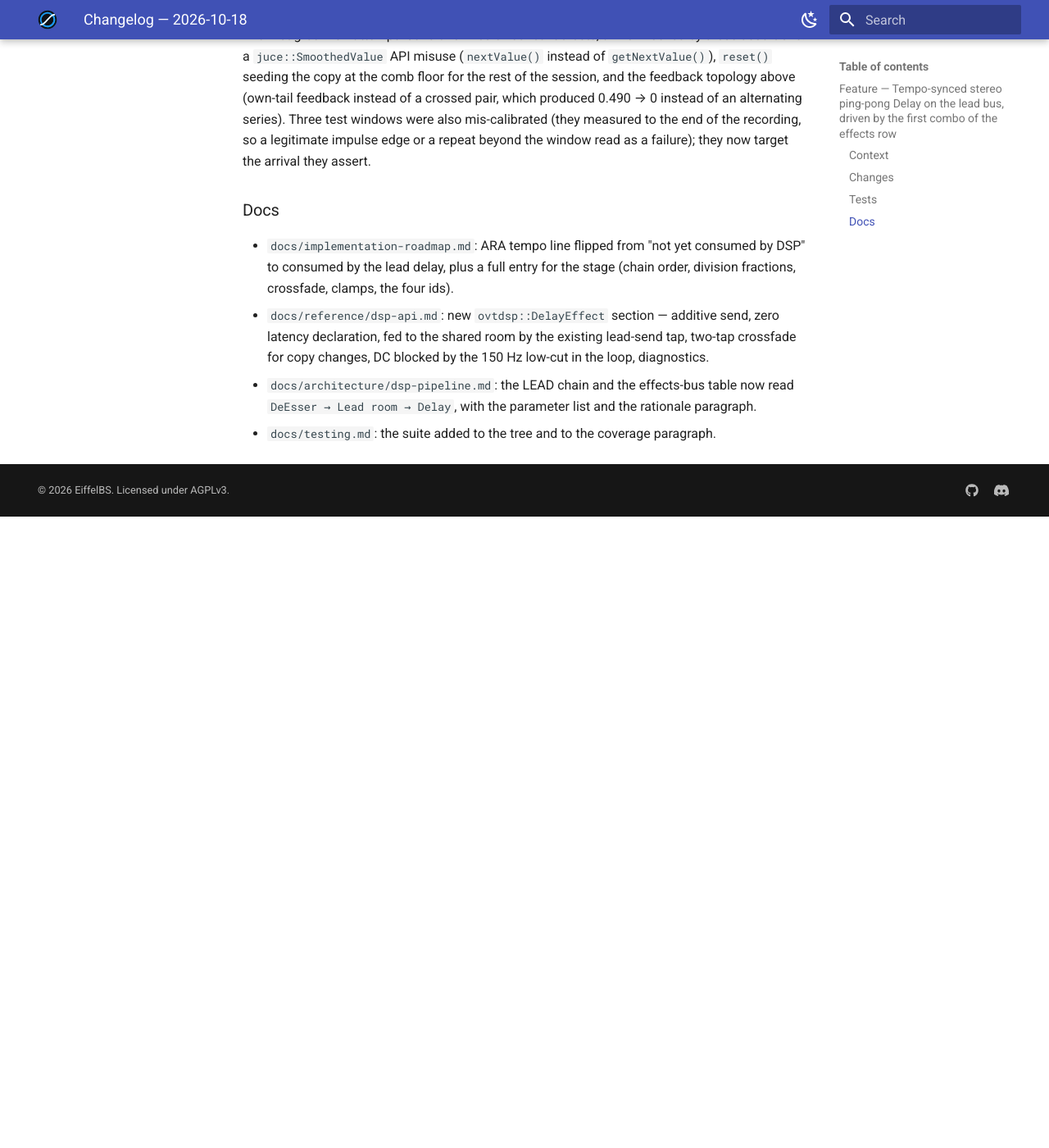
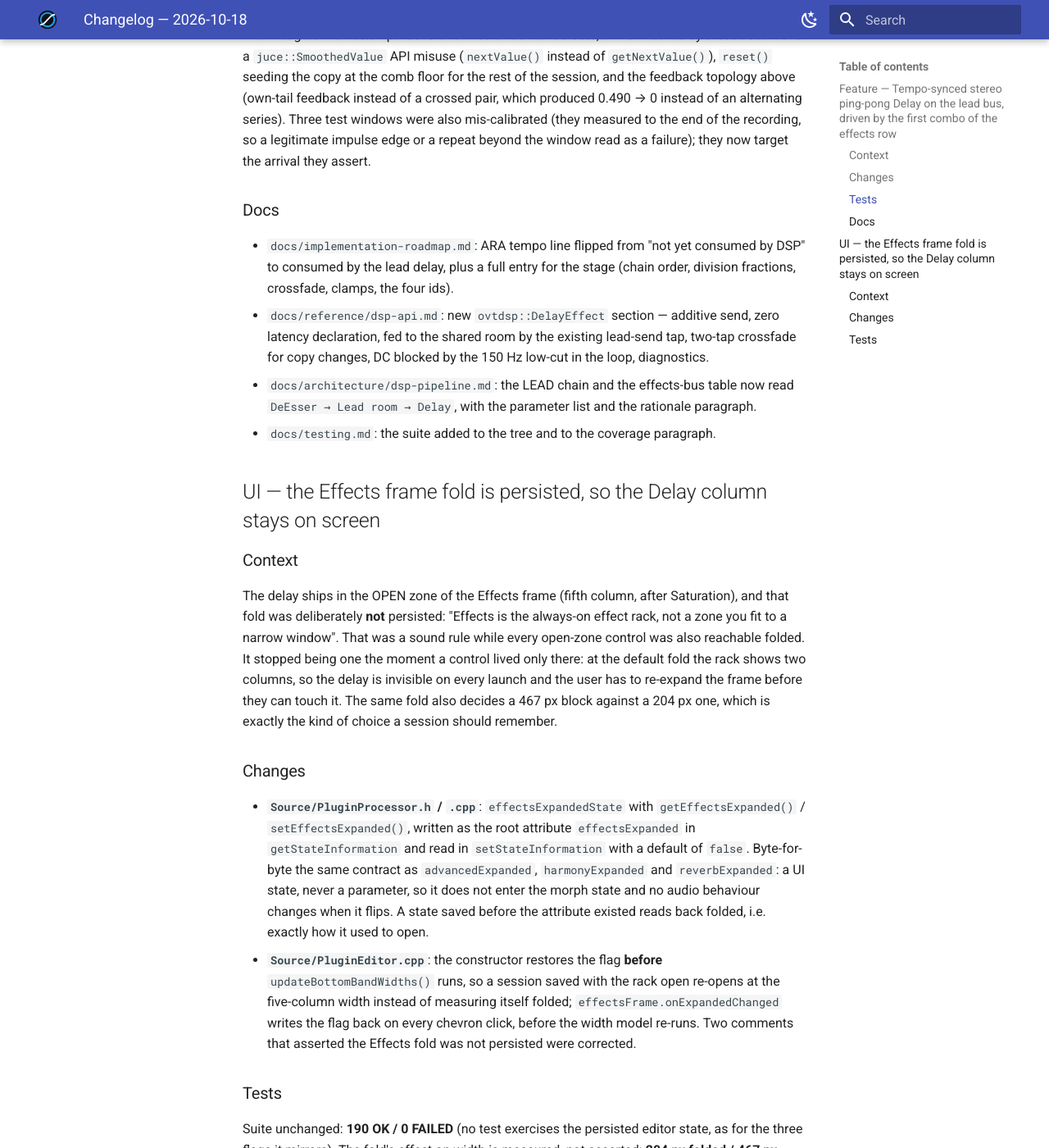
Before and after one commit to EiffelBS/OpenVoxTuner, an MkDocs documentation site: the page built from docs/changelog/changelog-2026-10-18.md, in a window 1280 px wide and 1400 px high, scrolled down 4376 px. Shown: the whole window at 82% size. Built offline with MkDocs 1.6.1 and Material for MkDocs 9.7.7, drawn with Linux system fonts in a browser that asks for light colours; the version menu is left out; before the commit the page ends 5006 px from its top, so only the background shows below that; some of the changed text lies outside the part shown.

Commit message:
feat(ui): persist the Effects frame fold so the Delay column stays on screen
The delay ships in the OPEN zone of the Effects frame (fifth column, after
Saturation) and that fold was deliberately not persisted: "Effects is the
always-on effect rack, not a zone you fit to a narrow window". That rule was
sound while every open-zone control was also reachable folded; it stopped being
one when a control lived only there. Folded, the rack shows two columns, so the
delay was invisible on every launch and the user had to re-expand it first. The
fold also decides a 467 px block against a 204 px one, which a session should
remember.

effectsExpandedState + getEffectsExpanded() / setEffectsExpanded() in
PluginProcessor.h/.cpp, written as the root attribute effectsExpanded in
getStateInformation and read with default false in setStateInformation -
byte-for-byte the contract of advancedExpanded / harmonyExpanded /
reverbExpanded: a UI state, never a parameter, no morph entry, no audio change.
A state saved before the attribute opens folded exactly as it used to.

The editor restores the flag BEFORE updateBottomBandWidths() runs, so a session
saved with the rack open re-opens at the five-column width instead of measuring
itself folded, and effectsFrame.onExpandedChanged writes it back before the
width model re-runs. Two comments asserting the fold was not persisted were
corrected, and the roadmap states the widths: 204 px folded / 467 px open.

Verification gap stated plainly: the restore could not be exercised from this
checkout. Patching the persisted state to effectsExpanded="1" (and to
reverbExpanded="1", and to advancedExpanded="1" - the oldest of the flags,
verified in production) leaves the launched app folded, and abActiveSlot="1"
leaves the A/B indicator on A, which is visible without any fold. So the harness
does not reach the binary launched from the build tree (that settings file was
last written by a normal launch on 2026-10-17 18:32); the user's own launch is
the test. Write and read are code-identical to the three flags in production.
Suite unchanged: 190 OK / 0 FAILED.

```diff
--- a/docs/changelog/changelog-2026-10-18.md
+++ b/docs/changelog/changelog-2026-10-18.md
@@ -157,3 +157,43 @@
 - `docs/architecture/dsp-pipeline.md`: the LEAD chain and the effects-bus table now read
   `DeEsser → Lead room → Delay`, with the parameter list and the rationale paragraph.
 - `docs/testing.md`: the suite added to the tree and to the coverage paragraph.
+
+## UI — the Effects frame fold is persisted, so the Delay column stays on screen
+
+### Context
+
+The delay ships in the OPEN zone of the Effects frame (fifth column, after Saturation), and that fold was
+deliberately **not** persisted: "Effects is the always-on effect rack, not a zone you fit to a narrow
+window". That was a sound rule while every open-zone control was also reachable folded. It stopped being
+one the moment a control lived only there: at the default fold the rack shows two columns, so the delay is
+invisible on every launch and the user has to re-expand the frame before they can touch it. The same fold
+also decides a 467 px block against a 204 px one, which is exactly the kind of choice a session should
+remember.
+
+### Changes
+
+- **`Source/PluginProcessor.h` / `.cpp`**: `effectsExpandedState` with `getEffectsExpanded()` /
+  `setEffectsExpanded()`, written as the root attribute `effectsExpanded` in `getStateInformation` and read
+  in `setStateInformation` with a default of `false`. Byte-for-byte the same contract as `advancedExpanded`,
+  `harmonyExpanded` and `reverbExpanded`: a UI state, never a parameter, so it does not enter the morph
+  state and no audio behaviour changes when it flips. A state saved before the attribute existed reads back
+  folded, i.e. exactly how it used to open.
+- **`Source/PluginEditor.cpp`**: the constructor restores the flag **before** `updateBottomBandWidths()`
+  runs, so a session saved with the rack open re-opens at the five-column width instead of measuring itself
+  folded; `effectsFrame.onExpandedChanged` writes the flag back on every chevron click, before the width
+  model re-runs. Two comments that asserted the Effects fold was not persisted were corrected.
+
+### Tests
+
+Suite unchanged: **190 OK / 0 FAILED** (no test exercises the persisted editor state, as for the three
+flags it mirrors). The fold's effect on width is measured, not asserted: **204 px folded / 467 px open**
+(band 17 + chevron 28 + 2 × 10 padding + 5 × 74 columns + 4 × 8 gaps), the widest single block of the row.
+
+**Restore not verified on screen, and why.** `tools/set_standalone_fold.ps1` patched the persisted state to
+`effectsExpanded="1"` and the launched app stayed folded. The same patch on `reverbExpanded` and on
+`advancedExpanded` (the oldest of the four, verified in production) changed nothing either, and patching
+`abActiveSlot="1"` left the A/B indicator on **A** — a state value that is visible without any fold. The
+harness therefore does not reach the binary launched from the build tree (the settings file is written only
+by a normal launch: last written 2026-10-17 18:32), so the restore path could not be exercised from here.
+Write and read are code-identical to the three flags in production. The user's own launch is the test:
+open the rack once, close normally, reopen.
```
Also changed, not shown: docs/implementation-roadmap.md (+1 -0 lines), 3 other files.
